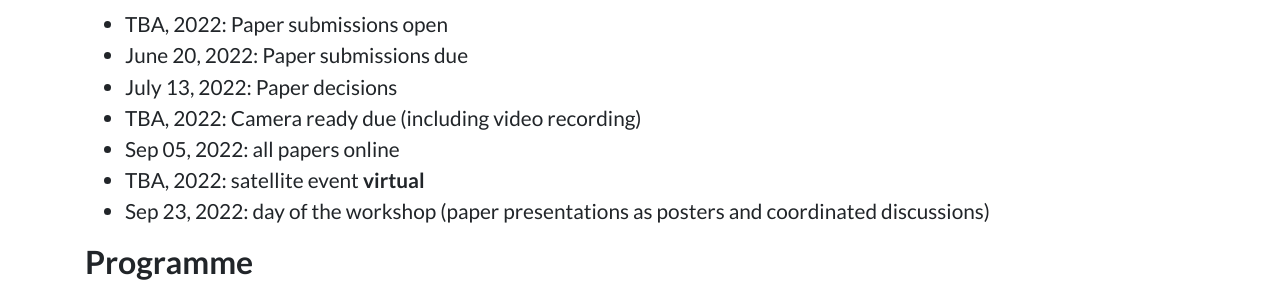
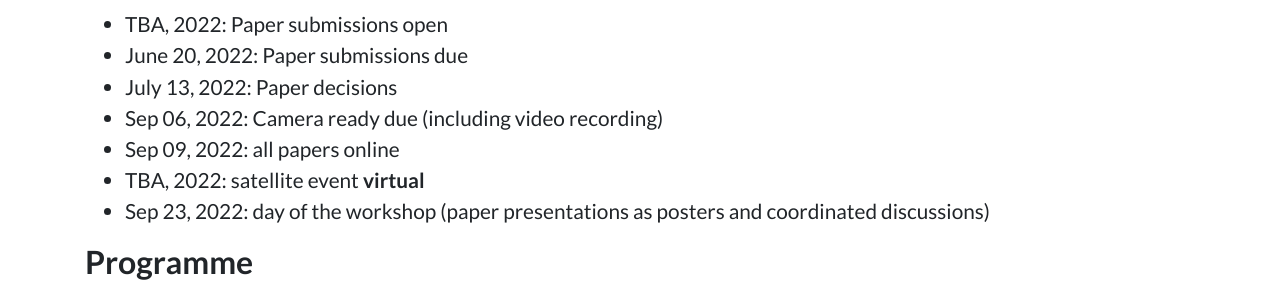
Before and after one commit to teaching-ml/2022, a Jekyll site: the page built from index.md, in a window 1280 px wide and 900 px high, scrolled down 983 px. Shown: the part 155-455 px from the top of the window. Built offline with Jekyll 4.4.1, drawn with Linux system fonts in a browser that asks for light colours.

Commit message:
Update index.md

```diff
--- a/index.md
+++ b/index.md
@@ -13,8 +13,8 @@ title: 'Teaching ML @ ECML-PKDD 2022'
 * TBA, 2022: Paper submissions open
 * June 20, 2022: Paper submissions due
 * July 13, 2022: Paper decisions
-* TBA, 2022: Camera ready due (including video recording)
-* Sep 05, 2022: all papers online
+* Sep 06, 2022: Camera ready due (including video recording)
+* Sep 09, 2022: all papers online
 * TBA, 2022: satellite event **virtual**
 * Sep 23, 2022: day of the workshop (paper presentations as posters and coordinated discussions)
 
```
